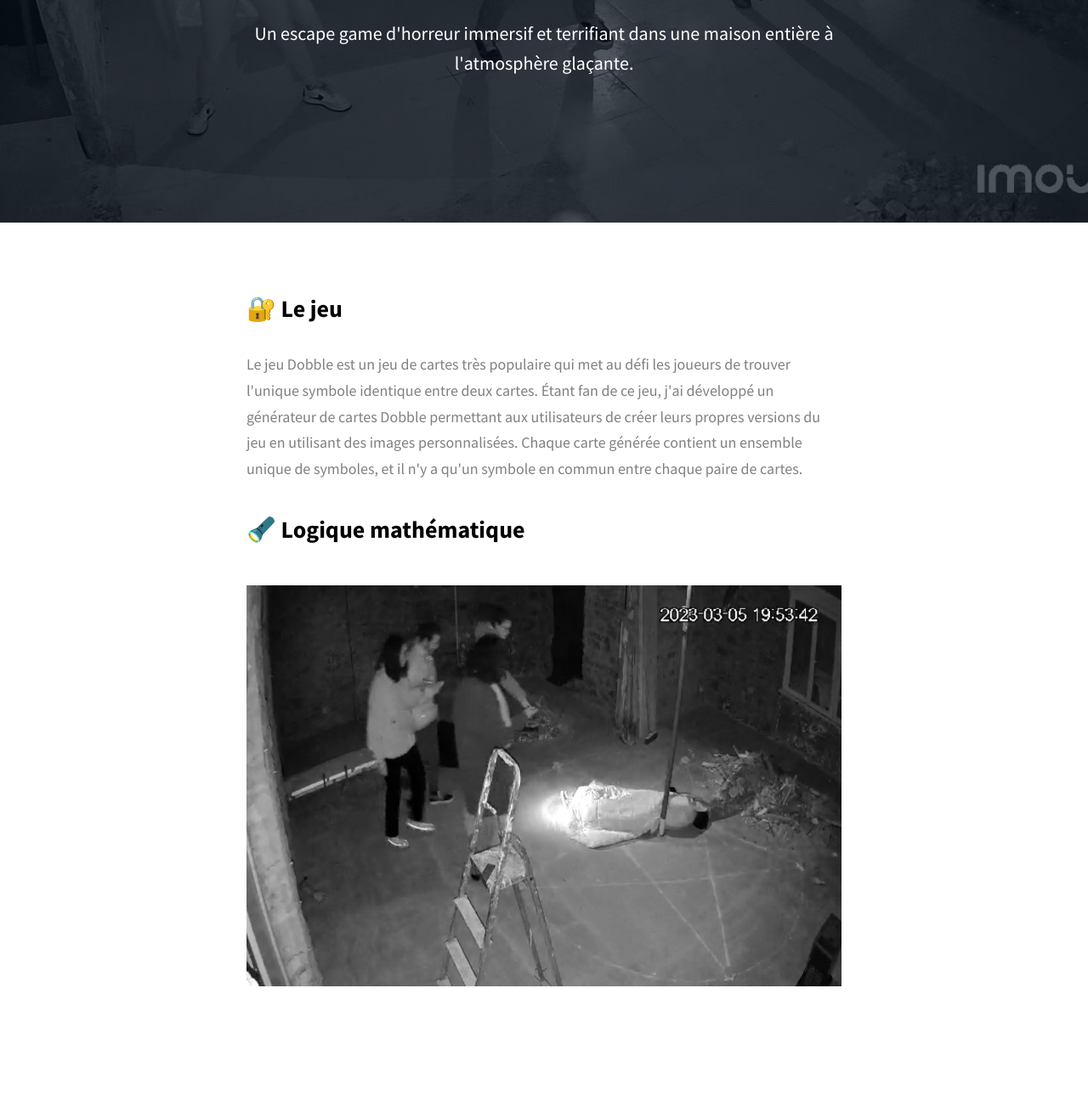
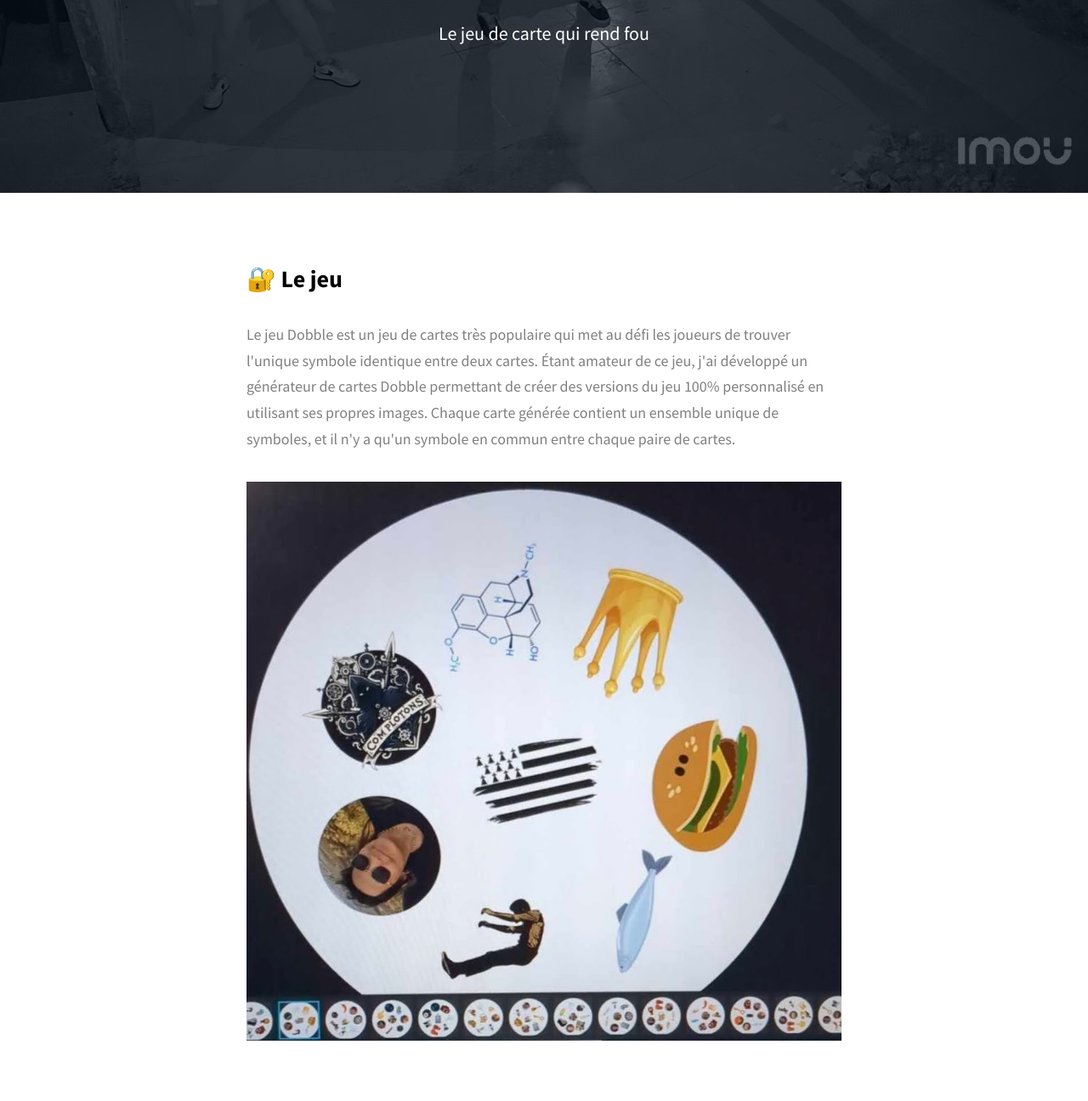
Before and after one commit to erwaan/Portfolio, a website: page projets/Dobble/dobble-personnalise.html in a window 1280 px wide. Shown: the part 528-1824 px from the top of the page at 85% size. Drawn offline with Linux system fonts and the light colour scheme; files whose address does not match are found by name.

Commit message:
Add dobble

```diff
--- a/projets/Dobble/dobble-personnalise.html
+++ b/projets/Dobble/dobble-personnalise.html
@@ -95,7 +95,7 @@
         <h1 class="heading-primary">Générateur de cartes du jeu <br>Dobble </h1>
         <div class="project-cs-hero__info">
           <p class="text-primary">
-          Un escape game d'horreur immersif et terrifiant dans une maison entière à l'atmosphère glaçante.
+          Le jeu de carte qui rend fou
           </p>
         </div>
         <!-- <div class="project-cs-hero__cta">
@@ -112,22 +112,16 @@
               <p class="project-details__desc-para">
 
                 Le jeu Dobble est un jeu de cartes très populaire qui met au défi les joueurs de trouver l'unique symbole identique entre deux cartes.
-                Étant fan de ce jeu, j'ai développé un générateur de cartes Dobble permettant aux utilisateurs de créer leurs propres versions du jeu
-                en utilisant des images personnalisées. Chaque carte générée contient un ensemble unique de symboles, et il n'y a qu'un symbole en commun
+                Étant amateur de ce jeu, j'ai développé un générateur de cartes Dobble permettant de créer des versions du jeu 100% personnalisé
+                en utilisant ses propres images. Chaque carte générée contient un ensemble unique de symboles, et il n'y a qu'un symbole en commun
                 entre chaque paire de cartes.
-
-              </p>
-              <br>
-
-              <h3 class="project-details__content-title"> &#x1F526; Logique mathématique </h3>
-              <p class="project-details__desc-para">
 
               </p>
               <br>
 
               <div class="project-details__showcase-img-cont">
                 <img
-                  src="./images/2egg.JPG"
+                  src="./images/card.jpg"
                   alt="Project Image"
                   class="project-details__showcase-img"
                 />
```
Also changed, not shown: projets/Dobble/images/1egg.JPG (deleted), projets/Dobble/images/2egg.JPG (deleted), projets/Dobble/images/card.jpg (added), projets/Dobble/images/egg-regie.JPG (deleted), projets/secret/images/affiche.png.
